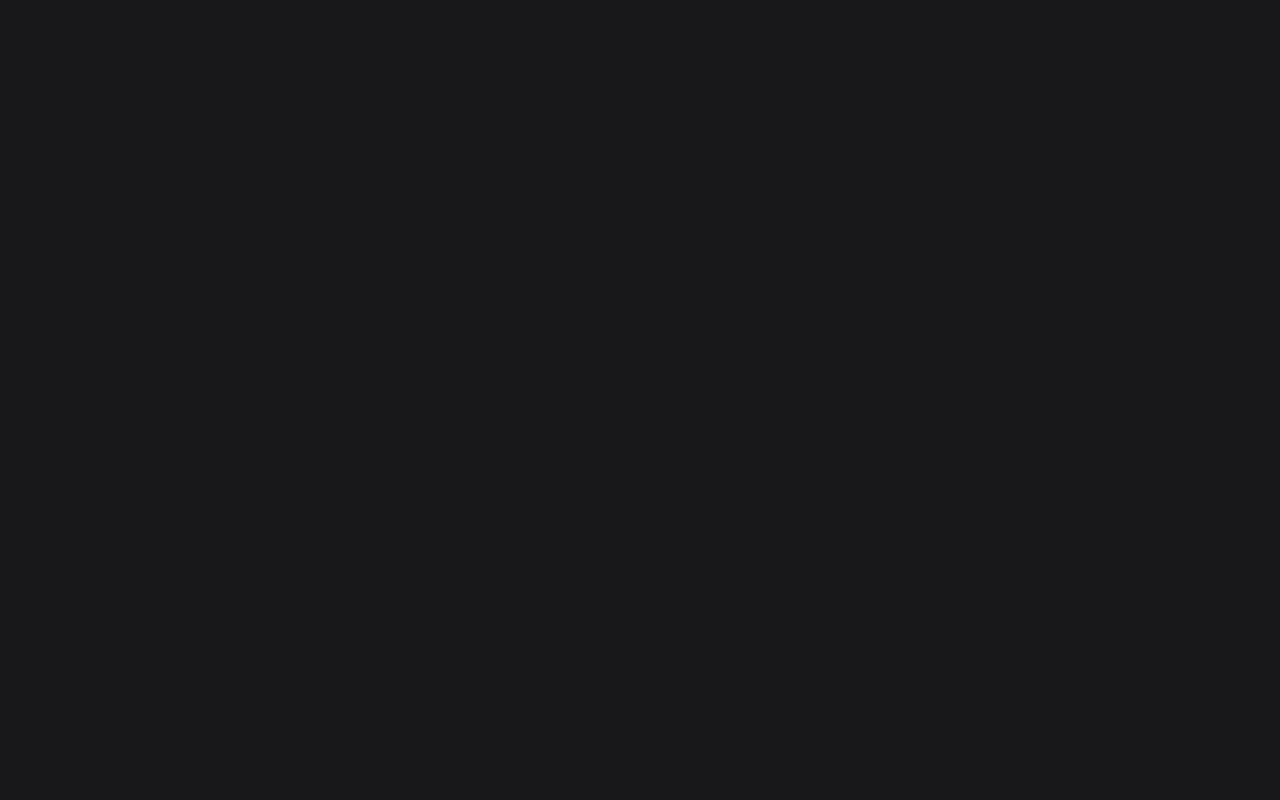
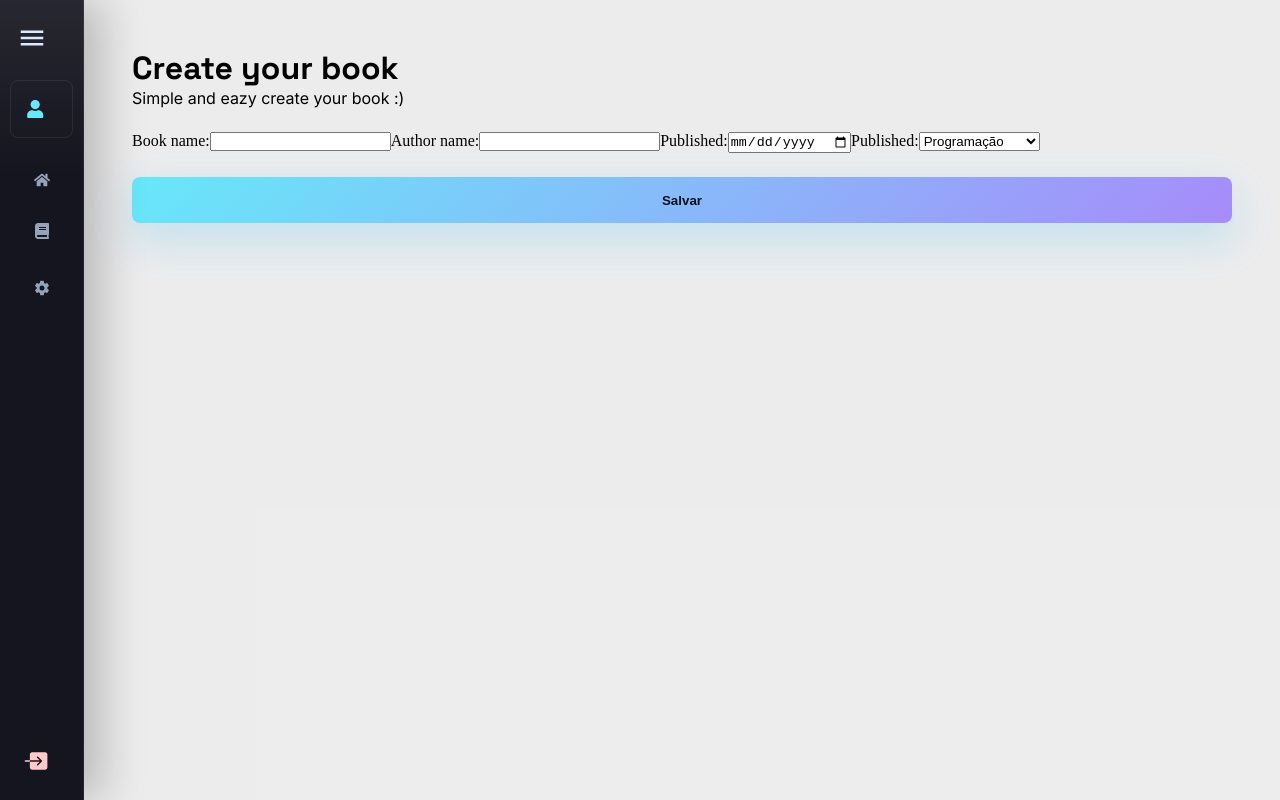
Before and after one commit to cauealb/biblioteca-front-simple, a React (Vite) app: page /dashboard/create-book in a window 1280 px wide. Before the commit this address had no page. Built offline with nearby package versions, Linux system fonts and the light colour scheme.

Commit message:
feat: Finalizando estrutura semântica

```diff
--- /dev/null
+++ b/src/pages/CreateBook/CreateBook.tsx
@@ -0,0 +1,46 @@
+import PrimaryAction from '../../components/PrimaryAction'
+import style from './style.module.css'
+
+export default function CreateBook() {
+    return (
+        <>
+            <div className={style.container}>
+                <header>
+                    <h1>Create your book</h1>
+                    <p>Simple and eazy create your book :)</p>
+                </header>
+
+                <div>
+                    <label>
+                        Book name:
+                        <input type="text" />
+                    </label>
+
+                    <label>
+                        Author name:
+                        <input type="text" />
+                    </label>
+
+                    <label>
+                        Published:
+                        <input type="date" />
+                    </label>
+
+                    <label>
+                        Published:
+                        <select>
+                            <option>Programação</option>
+                            <option>Auto ajuda</option>
+                            <option>Romance</option>
+                            <option>Ficção Científica</option>
+                            <option>Terror</option>
+                            <option>Estudo</option>
+                        </select>
+                    </label>
+                </div>
+
+                <PrimaryAction title='Salvar'/>
+            </div>
+        </>
+    )
+}
--- /dev/null
+++ b/src/pages/CreateBook/style.module.css
@@ -0,0 +1,5 @@
+.container {
+    display: flex;
+    flex-direction: column;
+    gap: 1.5rem;
+}
--- a/src/pages/Navbar/Navbar.tsx
+++ b/src/pages/Navbar/Navbar.tsx
@@ -29,7 +29,7 @@ export default function Navbar({ expandMenu }: NavbarProps) {
 
                     <div className={styles.subMenu}>
                         <Link to="/dashboard/my-bookcase">Meus livros</Link>
-                        <Link to="/dashboard/register-book">Cadastrar livros</Link>
+                        <Link to="/dashboard/create-book">Cadastrar livros</Link>
                         <Link to="/dashboard/best-books">Ranking da semana</Link>
                     </div>
                 </details>
--- a/src/routes/index.tsx
+++ b/src/routes/index.tsx
@@ -7,6 +7,7 @@ import DashboardPages from "../pages/Dashboard/DashboardPages";
 import DashboardsBooksPages from "../pages/DashboardBooks/DashboardsBooksPages";
 import MyBookcase from "../pages/MyBookcase/MyBookcase";
 import DashboardHome from "../pages/DashboardHome/DashboardHome";
+import CreateBook from "../pages/CreateBook/CreateBook";
 
 export function AppRoutes() {
   return (
@@ -31,6 +32,11 @@ export function AppRoutes() {
             path="my-bookcase"
             element={<MyBookcase />}
           />
+
+          <Route
+            path="create-book"
+            element={<CreateBook />}
+          />
         </Route>
       </Routes>
     </BrowserRouter>
```
